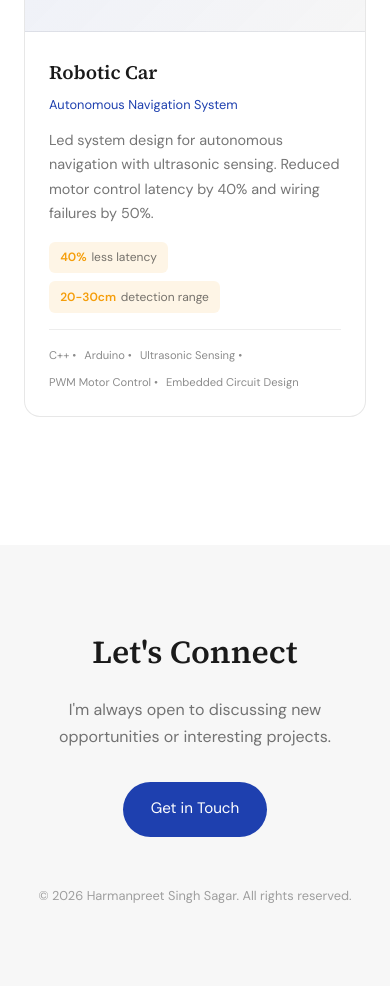
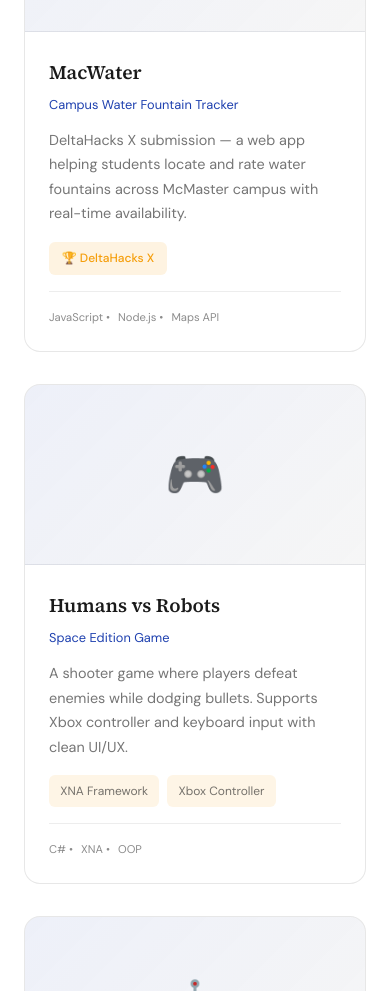
Before and after one commit to harmanpreet-sagar/personal-website, a Next.js app: page / in a window 390 px wide. Shown: the part 5880-6871 px from the top of the page. Built offline with nearby package versions, Linux system fonts and the light colour scheme.

Commit message:
Update projects section

```diff
--- a/app/globals.css
+++ b/app/globals.css
@@ -839,11 +839,14 @@ section {
 /* Projects */
 .projects-grid {
   display: grid;
-  grid-template-columns: 1fr 1fr;
+  grid-template-columns: repeat(3, 1fr);
   gap: 2rem;
 }
 
 .project-card {
+  display: block;
+  text-decoration: none;
+  color: inherit;
   background: rgba(255,255,255,0.9);
   border: 1px solid rgba(26, 26, 26, 0.1);
   border-radius: 16px;
@@ -1089,6 +1092,10 @@ footer {
   .shape {
     display: none;
   }
+
+  .projects-grid {
+    grid-template-columns: 1fr 1fr;
+  }
 }
 
 @media (max-width: 768px) {
--- a/components/Projects.tsx
+++ b/components/Projects.tsx
@@ -2,10 +2,11 @@ interface Project {
   title: string
   subtitle: string
   description: string
-  highlights?: Array<{ value: string; label: string }>
+  highlights?: Array<{ value?: string; label: string }>
   award?: string
   tech: string[]
   emoji: string
+  githubUrl: string
 }
 
 const projects: Project[] = [
@@ -15,7 +16,29 @@ const projects: Project[] = [
     description: 'Built a scalable platform with secure Firebase auth and an efficient matching algorithm that reduced investor-business match time by 90%.',
     award: '🏆 1st Place — DeltaHacks IX',
     tech: ['Python', 'JavaScript', 'SQL', 'Firebase', 'HTML', 'CSS', 'Figma'],
-    emoji: '💼'
+    emoji: '💼',
+    githubUrl: 'https://github.com/harmanpreet-sagar/Delta-Hacks'
+  },
+  {
+    title: 'MacWater',
+    subtitle: 'Campus Water Fountain Tracker',
+    description: 'DeltaHacks X submission — a web app helping students locate and rate water fountains across McMaster campus with real-time availability.',
+    award: '🏆 DeltaHacks X',
+    tech: ['JavaScript', 'Node.js', 'Maps API'],
+    emoji: '💧',
+    githubUrl: 'https://github.com/harmanpreet-sagar/MacWater'
+  },
+  {
+    title: 'Humans vs Robots',
+    subtitle: 'Space Edition Game',
+    description: 'A shooter game where players defeat enemies while dodging bullets. Supports Xbox controller and keyboard input with clean UI/UX.',
+    highlights: [
+      { label: 'XNA Framework' },
+      { label: 'Xbox Controller' }
+    ],
+    tech: ['C#', 'XNA', 'OOP'],
+    emoji: '🎮',
+    githubUrl: 'https://github.com/harmanpreet-sagar/Humans-vs-Robots'
   },
   {
     title: 'Robotic Car',
@@ -23,10 +46,35 @@ const projects: Project[] = [
     description: 'Led system design for autonomous navigation with ultrasonic sensing. Reduced motor control latency by 40% and wiring failures by 50%.',
     highlights: [
       { value: '40%', label: 'less latency' },
-      { value: '20-30cm', label: 'detection range' }
+      { value: '20-30cm', label: 'detection' }
     ],
-    tech: ['C++', 'Arduino', 'Ultrasonic Sensing', 'PWM Motor Control','Embedded Circuit Design'],
-    emoji: '🤖'
+    tech: ['C++', 'Arduino', 'Ultrasonic Sensing', 'PWM Motor Control', 'Embedded Circuit Design'],
+    emoji: '🤖',
+    githubUrl: 'https://github.com/harmanpreet-sagar/Robotic-Car'
+  },
+  {
+    title: 'Maze Runner',
+    subtitle: 'Pathfinding Algorithm Visualizer',
+    description: 'Implemented BFS and DFS algorithms to solve mazes with visual path tracing. Built with clean OOP architecture for software design course.',
+    highlights: [
+      { label: 'BFS/DFS' },
+      { label: 'Visualization' }
+    ],
+    tech: ['Java', 'Algorithms', 'OOP'],
+    emoji: '🧩',
+    githubUrl: 'https://github.com/harmanpreet-sagar/Maze-Runner'
+  },
+  {
+    title: 'Pacman',
+    subtitle: 'Classic Arcade Recreation',
+    description: 'Recreated the classic Pacman game with Python and Pygame. Features ghost AI, score tracking, and authentic arcade gameplay mechanics.',
+    highlights: [
+      { label: 'Ghost AI' },
+      { label: 'Pygame' }
+    ],
+    tech: ['Python', 'Pygame', 'Game Dev'],
+    emoji: '👻',
+    githubUrl: 'https://github.com/harmanpreet-sagar/Pacman'
   }
 ]
 
@@ -36,9 +84,14 @@ export default function Projects() {
       <h2 className="section-title">Projects</h2>
       <div className="projects-grid">
         {projects.map((project, index) => (
-          <div key={index} className="project-card">
+          <a
+            key={index}
+            href={project.githubUrl}
+            className="project-card"
+            target="_blank"
+            rel="noopener noreferrer"
+          >
             <div className="project-image">
-              {/* Replace with: <img src="project1.jpg" alt={project.title}> */}
               {project.emoji}
             </div>
             <div className="project-content">
@@ -51,7 +104,9 @@ export default function Projects() {
                 )}
                 {project.highlights?.map((highlight, highlightIndex) => (
                   <div key={highlightIndex} className="project-highlight">
-                    <span className="project-highlight-value">{highlight.value}</span>
+                    {highlight.value && (
+                      <span className="project-highlight-value">{highlight.value}</span>
+                    )}
                     <span className="project-highlight-label">{highlight.label}</span>
                   </div>
                 ))}
@@ -65,7 +120,7 @@ export default function Projects() {
                 ))}
               </div>
             </div>
-          </div>
+          </a>
         ))}
       </div>
     </section>
```
